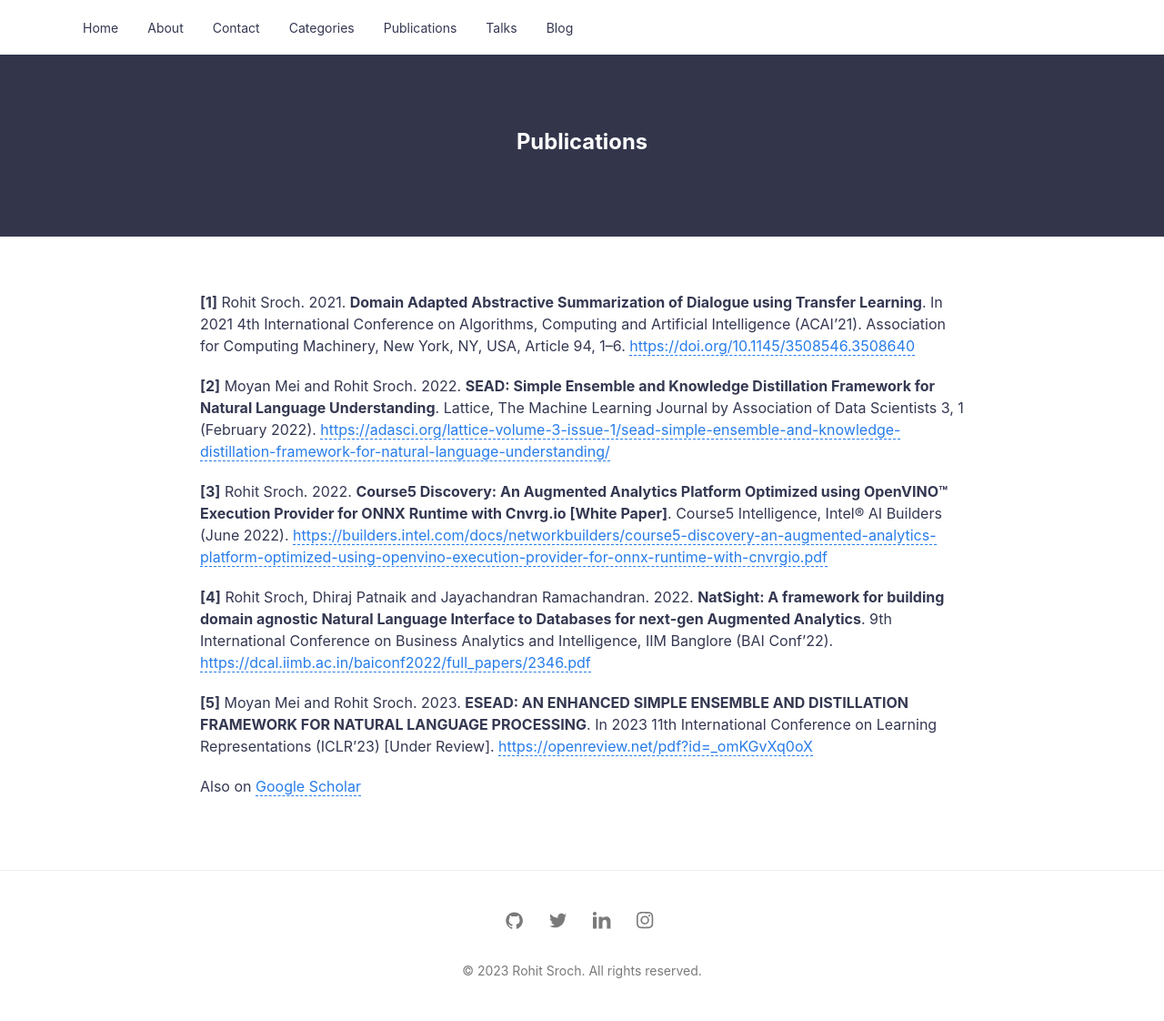
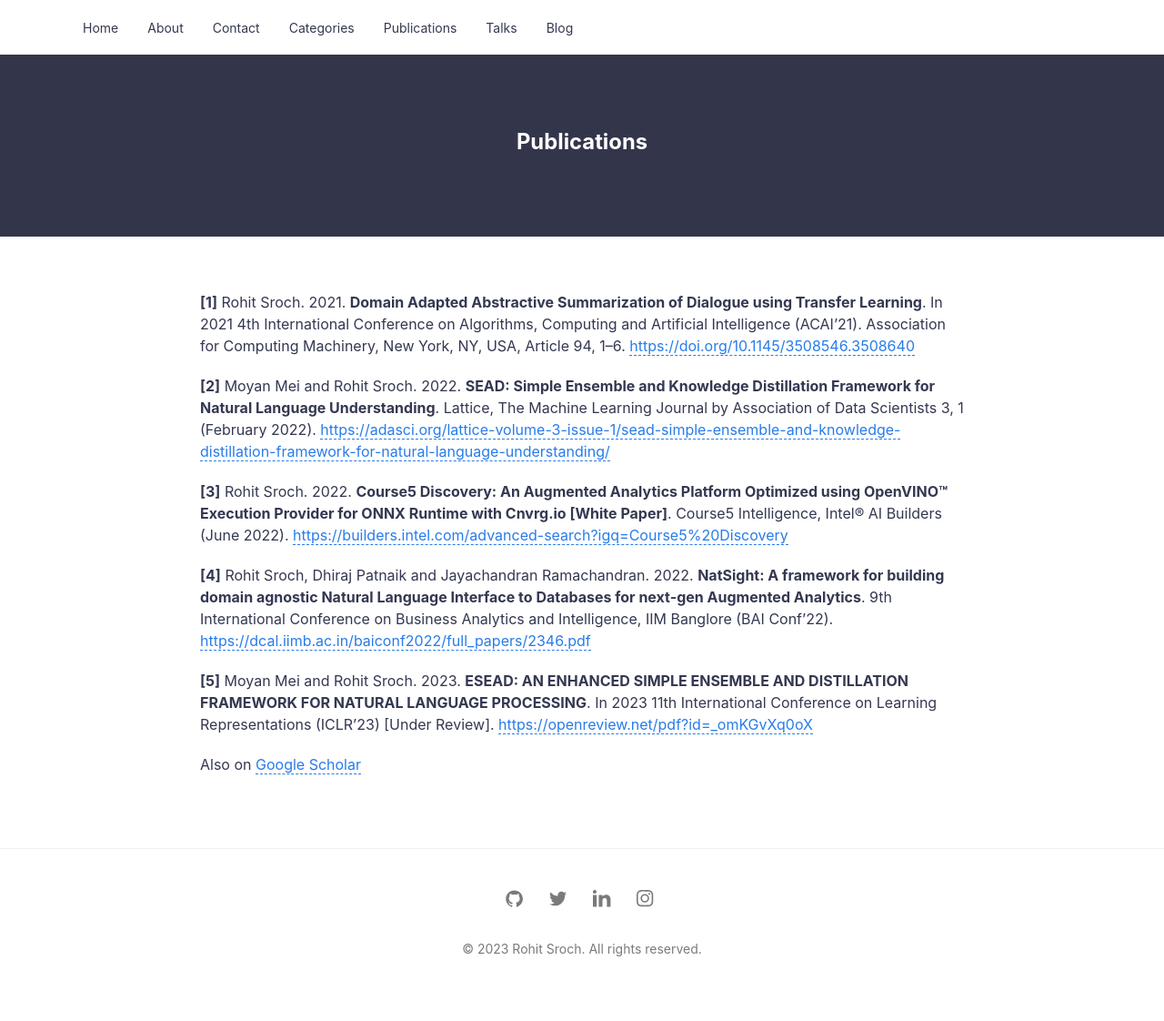
Before and after one commit to rohitsroch/rohitsroch.github.io, a Jekyll site: the page built from publications.md, in a window 1280 px wide. Shown: the whole page at 91% size. Built offline with Jekyll 4.4.1, drawn with Linux system fonts in a browser that asks for light colours; after the commit the page ends 1098 px from its top, so only the background shows below that; some of the changed lines change nothing that is shown.

Commit message:
Update publications.md

```diff
--- a/publications.md
+++ b/publications.md
@@ -8,7 +8,7 @@
 
 **[2]** Moyan Mei and Rohit Sroch. 2022. **SEAD: Simple Ensemble and Knowledge Distillation Framework for Natural Language Understanding**. Lattice, The Machine Learning Journal by Association of Data Scientists 3, 1 (February 2022). [https://adasci.org/lattice-volume-3-issue-1/sead-simple-ensemble-and-knowledge-distillation-framework-for-natural-language-understanding/](https://adasci.org/lattice-volume-3-issue-1/sead-simple-ensemble-and-knowledge-distillation-framework-for-natural-language-understanding/)
 
-**[3]** Rohit Sroch. 2022. **Course5 Discovery: An Augmented Analytics Platform Optimized using OpenVINO™ Execution Provider for ONNX Runtime with Cnvrg.io [White Paper]**. Course5 Intelligence, Intel® AI Builders (June 2022). [https://builders.intel.com/docs/networkbuilders/course5-discovery-an-augmented-analytics-platform-optimized-using-openvino-execution-provider-for-onnx-runtime-with-cnvrgio.pdf](https://builders.intel.com/docs/networkbuilders/course5-discovery-an-augmented-analytics-platform-optimized-using-openvino-execution-provider-for-onnx-runtime-with-cnvrgio.pdf)
+**[3]** Rohit Sroch. 2022. **Course5 Discovery: An Augmented Analytics Platform Optimized using OpenVINO™ Execution Provider for ONNX Runtime with Cnvrg.io [White Paper]**. Course5 Intelligence, Intel® AI Builders (June 2022). [https://builders.intel.com/advanced-search?igq=Course5%20Discovery](https://builders.intel.com/advanced-search?igq=Course5%20Discovery)
 
 **[4]** Rohit Sroch, Dhiraj Patnaik and  Jayachandran Ramachandran. 2022. **NatSight: A framework for building domain agnostic Natural Language Interface to Databases for next-gen Augmented Analytics**. 9th International Conference on Business Analytics and Intelligence, IIM Banglore (BAI Conf'22). [https://dcal.iimb.ac.in/baiconf2022/full_papers/2346.pdf](https://dcal.iimb.ac.in/baiconf2022/full_papers/2346.pdf)
 
```
